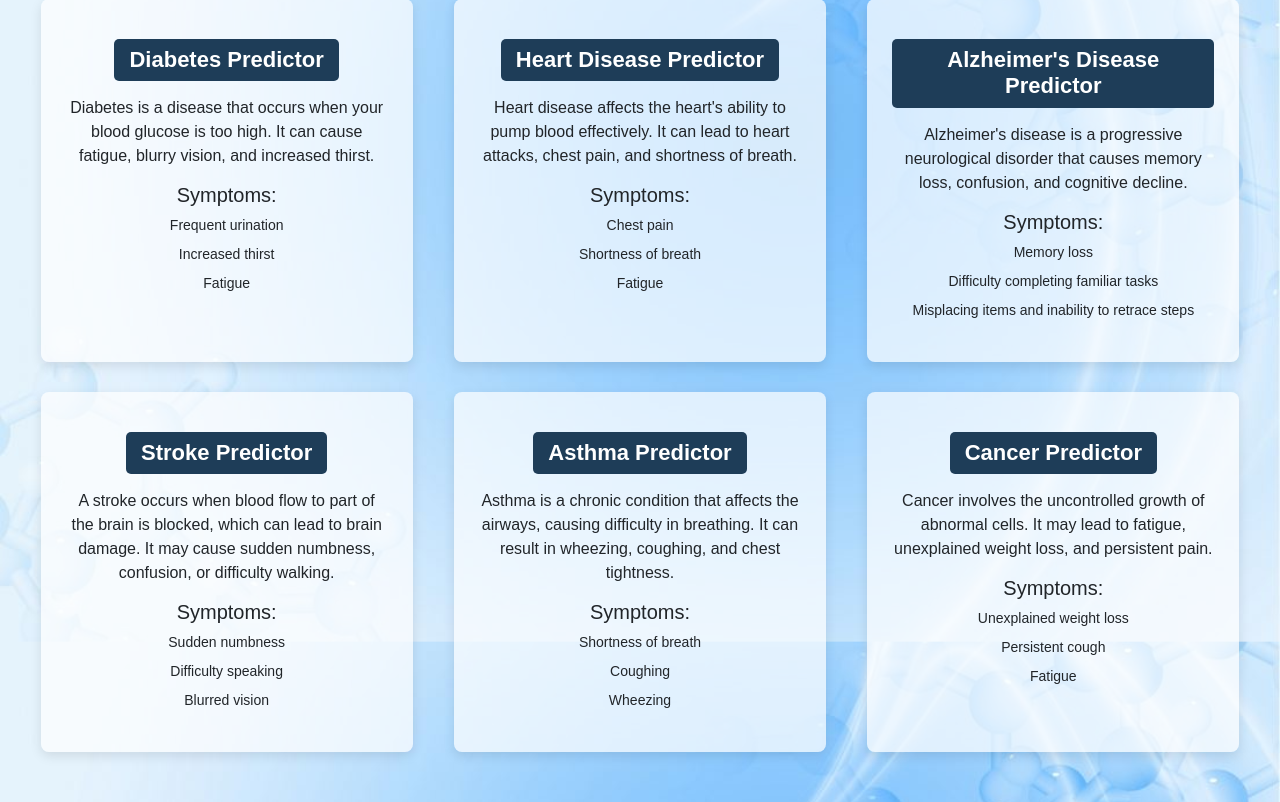
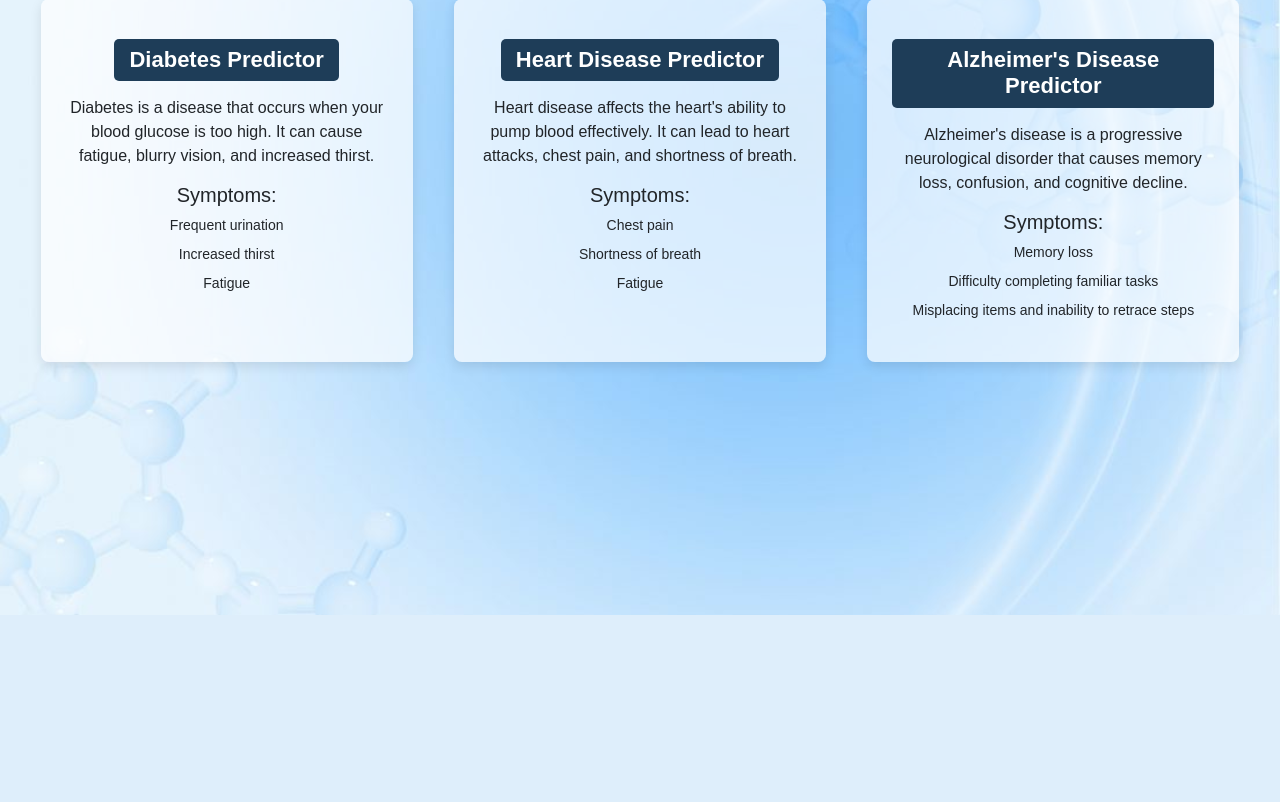
Before and after one commit to Shrutibhargava2004/MediTrain-AI, a Flask app: page /diagnose in a window 1280 px wide. Shown: the part 185-987 px from the top of the page. After the commit the page ends 800 px from the top, so only its background shows below. Run offline with Flask 3, Linux system fonts and the light colour scheme; parts of the project's set-up code (start-up, migrations or seed data) failed here and were passed over.

Commit message:
removing unusable things

```diff
--- a/templates/diagnose.html
+++ b/templates/diagnose.html
@@ -165,41 +165,7 @@
         </div>
 
 
-        <!-- Disease 4: Stroke -->
-        <div class="service-box">
-            <h4><a href="/stroke">Stroke Predictor</a></h4>
-            <p>A stroke occurs when blood flow to part of the brain is blocked, which can lead to brain damage. It may cause sudden numbness, confusion, or difficulty walking.</p>
-            <h5>Symptoms:</h5>
-            <ul>
-                <li>Sudden numbness</li>
-                <li>Difficulty speaking</li>
-                <li>Blurred vision</li>
-            </ul>
-        </div>
 
-        <!-- Disease 5: Asthma -->
-        <div class="service-box">
-            <h4><a href="/asthma">Asthma Predictor</a></h4>
-            <p>Asthma is a chronic condition that affects the airways, causing difficulty in breathing. It can result in wheezing, coughing, and chest tightness.</p>
-            <h5>Symptoms:</h5>
-            <ul>
-                <li>Shortness of breath</li>
-                <li>Coughing</li>
-                <li>Wheezing</li>
-            </ul>
-        </div>
-
-        <!-- Disease 6: Cancer -->
-        <div class="service-box">
-            <h4><a href="/cancer">Cancer Predictor</a></h4>
-            <p>Cancer involves the uncontrolled growth of abnormal cells. It may lead to fatigue, unexplained weight loss, and persistent pain.</p>
-            <h5>Symptoms:</h5>
-            <ul>
-                <li>Unexplained weight loss</li>
-                <li>Persistent cough</li>
-                <li>Fatigue</li>
-            </ul>
-        </div>
 
     </div>
 
```
Also changed, not shown: 1 other file.
